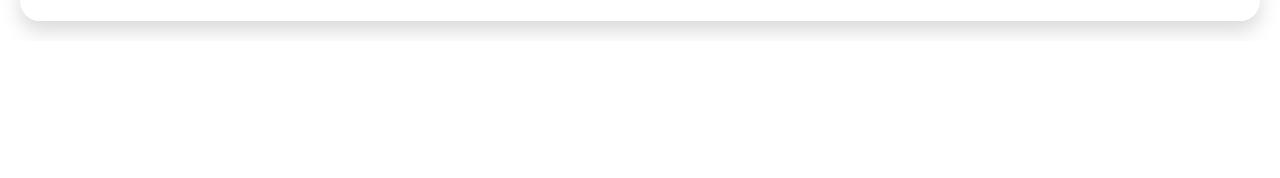
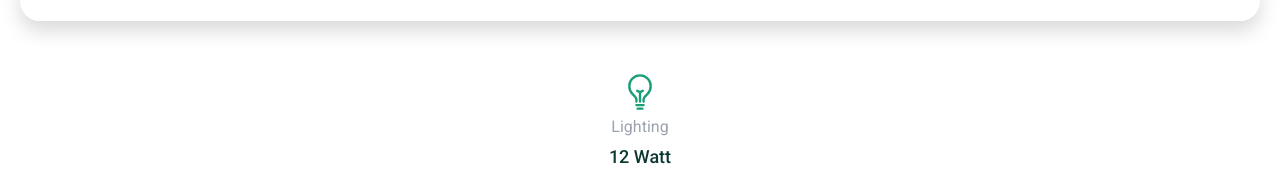
Before and after one commit to miruankodra/sera, an Angular app: page / in a window 1280 px wide. Shown: the part 1911-2089 px from the top of the page. Before the commit the page ends 1952 px from the top, so only its background shows below. Built offline with nearby package versions, Linux system fonts and the light colour scheme.

Commit message:
Create statistic item component

```diff
--- /dev/null
+++ b/src/app/components/shared/se-stat-item/se-stat-item.component.html
@@ -0,0 +1,5 @@
+<div class="w-full h-full flex flex-col items-center justify-start gap-1 p-3">
+  <img src="assets/images/icons/{{ image() }}" alt="" class="h-1/2">
+  <se-title size="text-[16px]" weight="font-normal" color="text-gray-400"> {{ title() }}</se-title>
+  <se-title size="text-[18px]" weight="font-medium" color="text-se-green"> {{ value() }}</se-title>
+</div>
--- /dev/null
+++ b/src/app/components/shared/se-stat-item/se-stat-item.component.ts
@@ -0,0 +1,17 @@
+import {Component, input} from '@angular/core';
+import {SeTitleComponent} from "../se-title/se-title.component";
+
+@Component({
+  selector: 'se-stat-item',
+  standalone: true,
+  imports: [
+    SeTitleComponent
+  ],
+  templateUrl: './se-stat-item.component.html',
+  styleUrl: './se-stat-item.component.scss'
+})
+export class SeStatItemComponent {
+  image = input('bulb.svg');
+  title = input<string>('Title');
+  value = input<string>('value');
+}
--- a/src/app/pages/test/test.component.html
+++ b/src/app/pages/test/test.component.html
@@ -49,4 +49,7 @@
   <div class="w-full">
     <se-greenhouse-card/>
   </div>
+  <div class="w-1/3 h-[100px]">
+    <se-stat-item image="bulb-outline.svg" title="Lighting" value="12 Watt"/>
+  </div>
 </div>
```
Also changed, not shown: src/app/pages/test/test.component.ts (+3 -1 lines), src/app/components/shared/se-stat-item/se-stat-item.component.scss (added), 1 other file (tests, documents, lock files or other folders).
